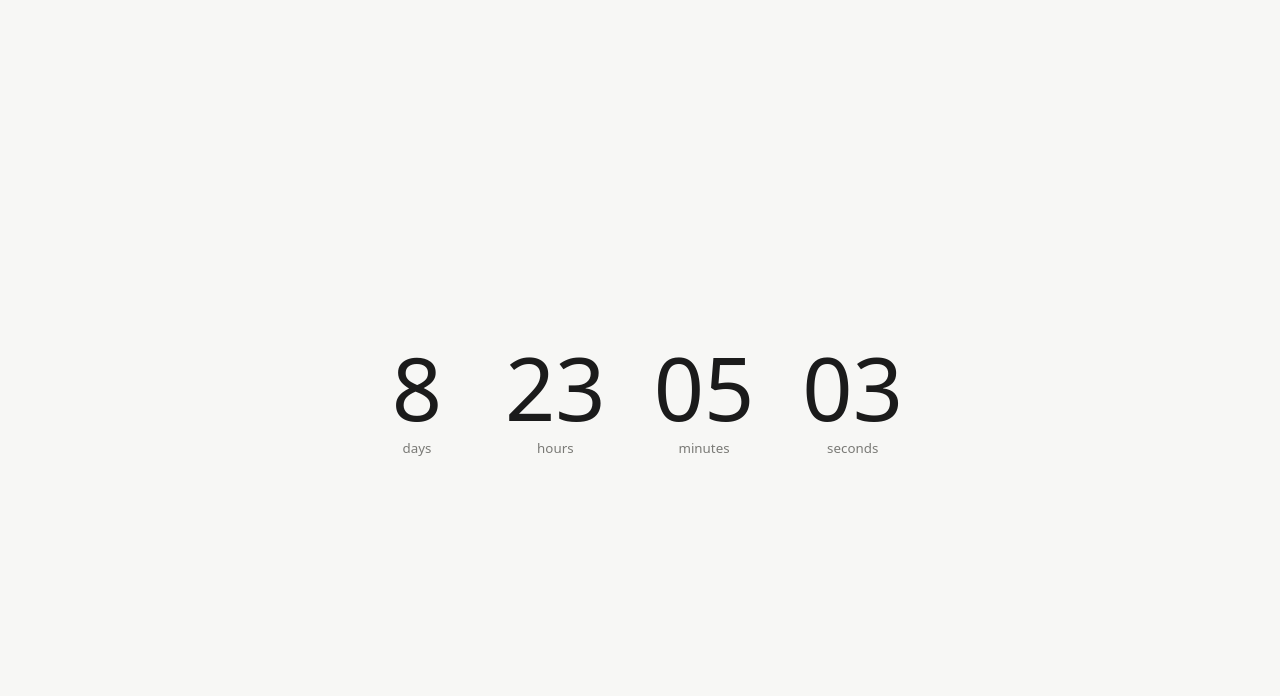
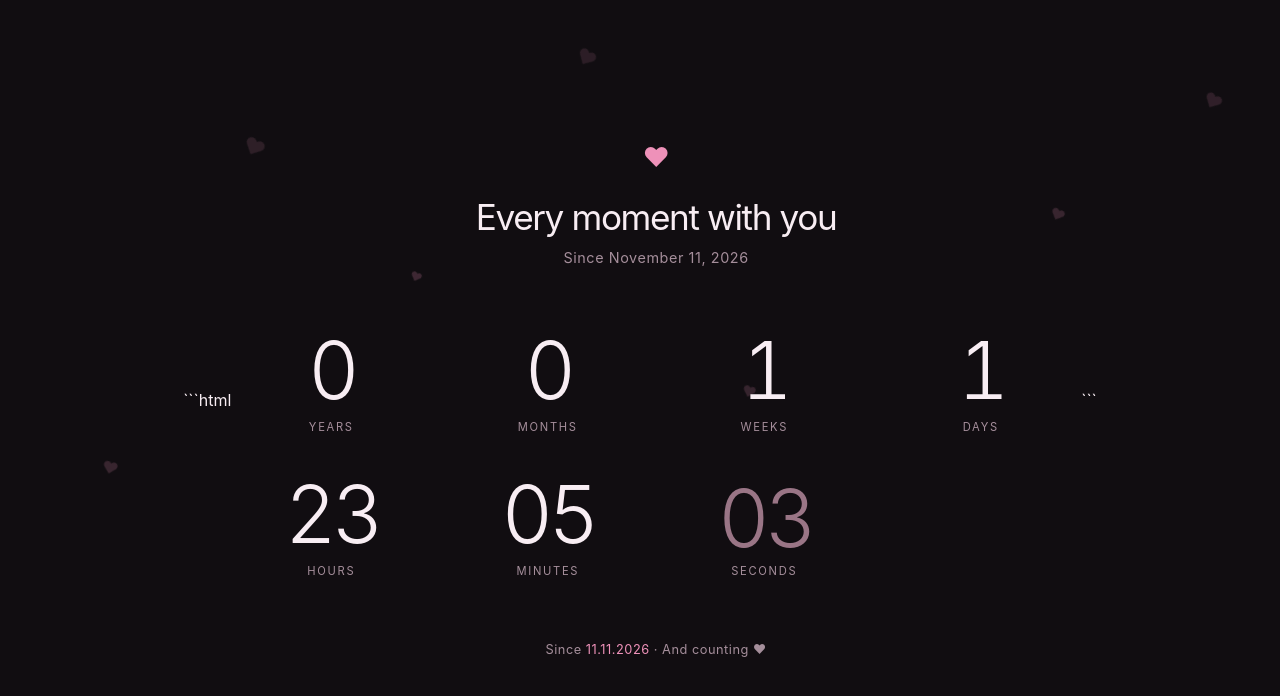
Before and after one commit to eskridd/counter, a plain HTML site: page index.html in a window 1280 px wide. Drawn offline with Linux system fonts and the light colour scheme.

Commit message:
Update index.html

````diff
--- a/index.html
+++ b/index.html
@@ -1,86 +1,366 @@
+```html
 <!DOCTYPE html>
 <html lang="en">
 <head>
 <meta charset="utf-8">
 <meta name="viewport" content="width=device-width, initial-scale=1">
-<title>Time since 11/11/26</title>
+<meta name="theme-color" content="#110d11">
+<title>T11</title>
 <style>
 :root {
-  --bg: #f7f7f5;
-  --text: #1b1b1b;
-  --muted: #7a7a76;
+  --bg: #110d11;
+  --text: #f8edf3;
+  --muted: #a58e9b;
+  --accent: #ee91b9;
+  --accent-soft: #bd6e98;
 }
-@media (prefers-color-scheme: dark) {
-  :root {
-    --bg: #121212;
-    --text: #f1f1ee;
-    --muted: #8a8a85;
-  }
-}
+
 * {
   box-sizing: border-box;
   margin: 0;
 }
-html,
+
+html, body {
+  min-height: 100%;
+}
+
 body {
-  height: 100%;
-}
-body {
+  min-height: 100vh;
   display: flex;
-  flex-direction: column;
   align-items: center;
   justify-content: center;
-  padding: 1.5rem;
+  padding: 2rem 1rem;
+  overflow: hidden;
   background: var(--bg);
   color: var(--text);
-  font-family: system-ui, -apple-system, "Segoe UI", Roboto, sans-serif;
+  font-family: -apple-system, BlinkMacSystemFont, "Segoe UI", sans-serif;
 }
+
+.hearts {
+  position: fixed;
+  inset: 0;
+  overflow: hidden;
+  pointer-events: none;
+  z-index: 0;
+}
+
+.heart {
+  position: absolute;
+  bottom: -40px;
+  color: var(--accent);
+  opacity: 0;
+  font-size: var(--size);
+  animation: float var(--duration) linear infinite;
+  animation-delay: var(--delay);
+}
+
+@keyframes float {
+  0% {
+    transform: translateY(0) rotate(0deg);
+    opacity: 0;
+  }
+  15% {
+    opacity: var(--opacity);
+  }
+  85% {
+    opacity: var(--opacity);
+  }
+  100% {
+    transform: translateY(-110vh) rotate(35deg);
+    opacity: 0;
+  }
+}
+
+main {
+  position: relative;
+  z-index: 1;
+  width: 100%;
+  max-width: 850px;
+  text-align: center;
+  animation: appear 1.2s ease both;
+}
+
+@keyframes appear {
+  from {
+    opacity: 0;
+    transform: translateY(14px);
+  }
+  to {
+    opacity: 1;
+    transform: translateY(0);
+  }
+}
+
+.heart-icon {
+  display: inline-block;
+  margin-bottom: 1.5rem;
+  color: var(--accent);
+  font-size: 1.5rem;
+  animation: heartbeat 2s ease-in-out infinite;
+}
+
+@keyframes heartbeat {
+  0%, 100% { transform: scale(1); }
+  15% { transform: scale(1.16); }
+  30% { transform: scale(1); }
+  45% { transform: scale(1.1); }
+}
+
+h1 {
+  margin-bottom: 0.7rem;
+  font-size: clamp(1.5rem, 5vw, 2.2rem);
+  font-weight: 400;
+  letter-spacing: -0.04em;
+}
+
+.subtitle {
+  color: var(--muted);
+  font-size: 0.9rem;
+  letter-spacing: 0.04em;
+}
+
 .counter {
-  display: flex;
-  flex-wrap: wrap;
-  justify-content: center;
-  gap: 1.5rem 3rem;
+  display: grid;
+  grid-template-columns: repeat(4, minmax(0, 1fr));
+  gap: 2.5rem 1rem;
+  margin-top: 4rem;
 }
+
 .unit {
   display: flex;
   flex-direction: column;
   align-items: center;
-  min-width: 5rem;
+  gap: 0.65rem;
 }
-.unit span {
-  font-size: clamp(2.5rem, 10vw, 5.5rem);
+
+.value {
+  display: inline-block;
+  color: var(--text);
+  font-size: clamp(2.4rem, 8vw, 5rem);
   font-weight: 300;
   font-variant-numeric: tabular-nums;
+  letter-spacing: -0.065em;
   line-height: 1;
+  transition: color 0.3s ease;
 }
+
+.value.changed {
+  animation: number-change 0.4s ease;
+}
+
+@keyframes number-change {
+  0% {
+    opacity: 0.35;
+    transform: translateY(7px);
+    color: var(--accent);
+  }
+  100% {
+    opacity: 1;
+    transform: translateY(0);
+    color: var(--text);
+  }
+}
+
 .unit small {
-  margin-top: 0.5rem;
   color: var(--muted);
+  font-size: 0.7rem;
+  letter-spacing: 0.15em;
+  text-transform: uppercase;
+}
+
+.footer {
+  margin-top: 4rem;
+  color: var(--muted);
+  font-size: 0.8rem;
+  letter-spacing: 0.04em;
+}
+
+.footer span {
+  color: var(--accent);
+}
+
+@media (max-width: 550px) {
+  .counter {
+    grid-template-columns: repeat(2, minmax(0, 1fr));
+    gap: 2.5rem 1rem;
+    margin-top: 3rem;
+  }
+
+  .value {
+    font-size: clamp(2.8rem, 13vw, 4rem);
+  }
+
+  .footer {
+    margin-top: 3rem;
+  }
+}
+
+@media (prefers-reduced-motion: reduce) {
+  *, *::before, *::after {
+    animation-duration: 0.01ms !important;
+    animation-iteration-count: 1 !important;
+    transition-duration: 0.01ms !important;
+  }
 }
 </style>
 </head>
 <body>
-<main class="counter">
-  <div class="unit"><span id="days">0</span><small>days</small></div>
-  <div class="unit"><span id="hours">00</span><small>hours</small></div>
-  <div class="unit"><span id="minutes">00</span><small>minutes</small></div>
-  <div class="unit"><span id="seconds">00</span><small>seconds</small></div>
+
+<div class="hearts" aria-hidden="true">
+  <span class="heart" style="--size:16px;--duration:17s;--delay:-2s;--opacity:.18;left:8%">♥</span>
+  <span class="heart" style="--size:22px;--duration:22s;--delay:-12s;--opacity:.13;left:19%">♥</span>
+  <span class="heart" style="--size:12px;--duration:19s;--delay:-7s;--opacity:.2;left:32%">♥</span>
+  <span class="heart" style="--size:20px;--duration:24s;--delay:-16s;--opacity:.15;left:45%">♥</span>
+  <span class="heart" style="--size:14px;--duration:18s;--delay:-4s;--opacity:.17;left:58%">♥</span>
+  <span class="heart" style="--size:24px;--duration:25s;--delay:-19s;--opacity:.12;left:70%">♥</span>
+  <span class="heart" style="--size:15px;--duration:20s;--delay:-9s;--opacity:.18;left:82%">♥</span>
+  <span class="heart" style="--size:19px;--duration:23s;--delay:-14s;--opacity:.14;left:94%">♥</span>
+</div>
+
+<main>
+  <div class="heart-icon">♥</div>
+
+  <h1>Every moment with you</h1>
+  <p class="subtitle">Since November 11, 2026</p>
+
+  <section class="counter" aria-label="Time elapsed">
+    <div class="unit">
+      <span class="value" id="years">0</span>
+      <small>Years</small>
+    </div>
+    <div class="unit">
+      <span class="value" id="months">0</span>
+      <small>Months</small>
+    </div>
+    <div class="unit">
+      <span class="value" id="weeks">0</span>
+      <small>Weeks</small>
+    </div>
+    <div class="unit">
+      <span class="value" id="days">0</span>
+      <small>Days</small>
+    </div>
+    <div class="unit">
+      <span class="value" id="hours">00</span>
+      <small>Hours</small>
+    </div>
+    <div class="unit">
+      <span class="value" id="minutes">00</span>
+      <small>Minutes</small>
+    </div>
+    <div class="unit">
+      <span class="value" id="seconds">00</span>
+      <small>Seconds</small>
+    </div>
+  </section>
+
+  <p class="footer">
+    Since <span>11.11.2026</span> · And counting ♥
+  </p>
 </main>
+
 <script>
 const start = Date.UTC(2026, 10, 10, 22, 36)
-const units = [["days", 86400], ["hours", 3600], ["minutes", 60], ["seconds", 1]]
+
+const ids = [
+  "years", "months", "weeks", "days",
+  "hours", "minutes", "seconds"
+]
+
+const elements = Object.fromEntries(
+  ids.map(id => [id, document.getElementById(id)])
+)
+
+function addMonths(date, months) {
+  const result = new Date(date)
+  const day = result.getUTCDate()
+
+  result.setUTCDate(1)
+  result.setUTCMonth(result.getUTCMonth() + months)
+
+  const lastDay = new Date(Date.UTC(
+    result.getUTCFullYear(),
+    result.getUTCMonth() + 1,
+    0
+  )).getUTCDate()
+
+  result.setUTCDate(Math.min(day, lastDay))
+  return result
+}
+
+function updateValue(id, value) {
+  const element = elements[id]
+  const formatted = String(value).padStart(
+    ["hours", "minutes", "seconds"].includes(id) ? 2 : 1,
+    "0"
+  )
+
+  if (element.textContent === formatted) return
+
+  element.textContent = formatted
+  element.classList.remove("changed")
+  void element.offsetWidth
+  element.classList.add("changed")
+}
 
 function tick() {
-  let left = Math.max(0, Math.floor((Date.now() - start) / 1000))
-  for (const [id, size] of units) {
-    const value = Math.floor(left / size)
-    document.getElementById(id).textContent = id === "days" ? value : String(value).padStart(2, "0")
-    left -= value * size
+  const now = Date.now()
+  let remaining = Math.max(0, Math.floor((now - start) / 1000))
+
+  const beginning = new Date(start)
+  const current = new Date(now)
+
+  let years = current.getUTCFullYear() - beginning.getUTCFullYear()
+
+  if (addMonths(beginning, years * 12).getTime() > now) {
+    years--
+  }
+
+  remaining -= Math.floor(
+    (addMonths(beginning, years * 12).getTime() - start) / 1000
+  )
+
+  let months = current.getUTCMonth() - beginning.getUTCMonth()
+  months = (months + 12) % 12
+
+  while (
+    addMonths(beginning, years * 12 + months).getTime() > now
+  ) {
+    months--
+  }
+
+  const monthStart = addMonths(beginning, years * 12 + months)
+
+  remaining = Math.max(
+    0,
+    Math.floor((now - monthStart.getTime()) / 1000)
+  )
+
+  const weeks = Math.floor(remaining / 604800)
+  remaining %= 604800
+
+  const days = Math.floor(remaining / 86400)
+  remaining %= 86400
+
+  const hours = Math.floor(remaining / 3600)
+  remaining %= 3600
+
+  const minutes = Math.floor(remaining / 60)
+  const seconds = remaining % 60
+
+  const values = {
+    years, months, weeks, days, hours, minutes, seconds
+  }
+
+  for (const [id, value] of Object.entries(values)) {
+    updateValue(id, value)
   }
 }
 
 tick()
 setInterval(tick, 1000)
 </script>
+
 </body>
 </html>
+```
````
